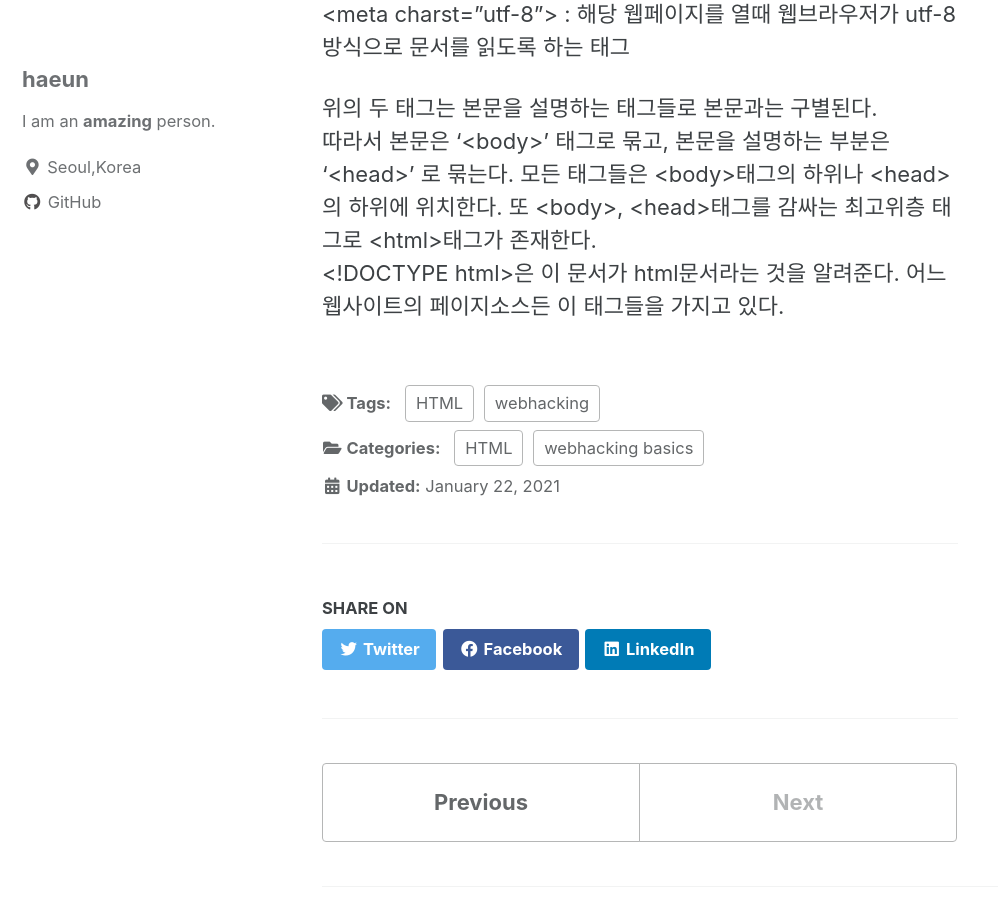
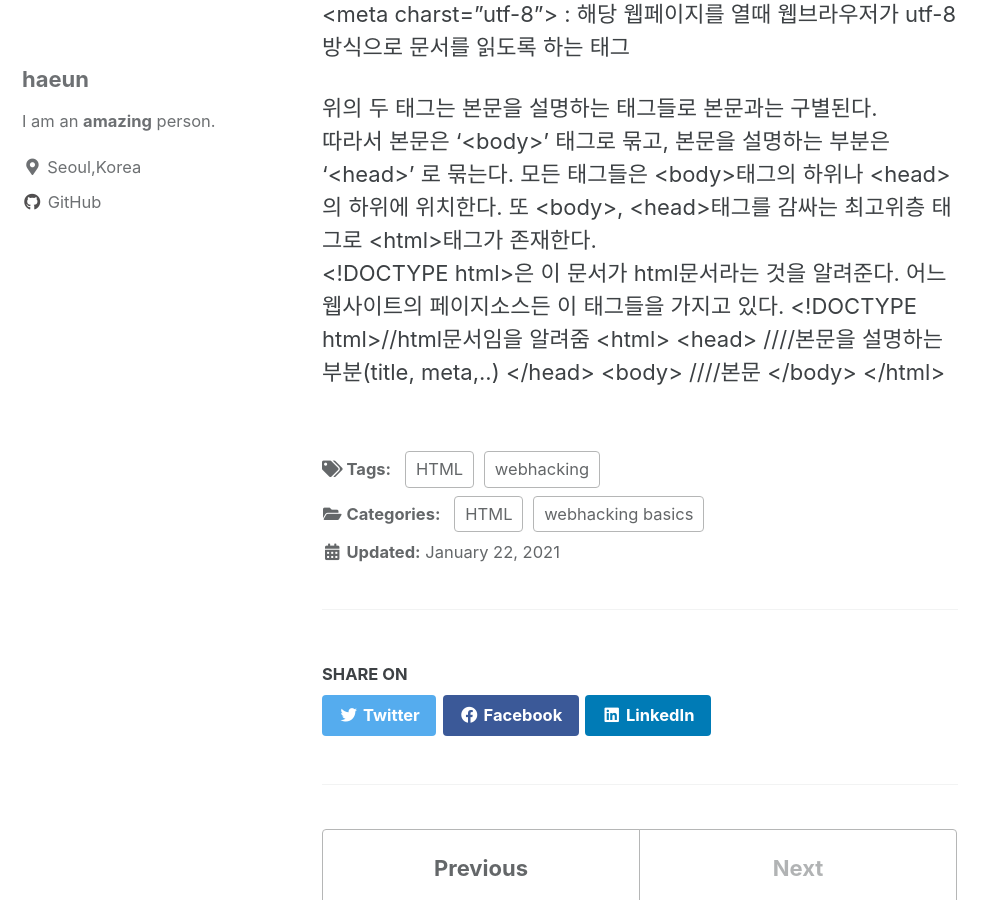
Before and after one commit to gkdms1457/TIL, a Jekyll site: the page built from _posts/webhacking/basics/HTML/2021-01-22-HTML(1).md, in a window 1280 px wide and 900 px high, scrolled down 3067 px. Shown: the whole window, without its empty margins (0-998 px from the left). Built offline with Jekyll 4.4.1, drawn with Linux system fonts in a browser that asks for light colours; cached includes are drawn as plain includes.

Commit message:
2021-01-22-TIL-remodification

```diff
--- a/_posts/webhacking/basics/HTML/2021-01-22-HTML(1).md
+++ b/_posts/webhacking/basics/HTML/2021-01-22-HTML(1).md
@@ -73,3 +73,12 @@ WebHacking 기초 - HTML(1) (HYPERTEXT MARKUP LANGUAGE)
  따라서 본문은 '\<body>' 태그로 묶고, 본문을 설명하는 부분은 '\<head>' 로 묶는다. 모든 태그들은 \<body>태그의 하위나 \<head>의 하위에 위치한다.
  또 \<body>, \<head>태그를 감싸는 최고위층 태그로 \<html>태그가 존재한다.
  \<!DOCTYPE html>은 이 문서가 html문서라는 것을 알려준다. 어느 웹사이트의 페이지소스든 이 태그들을 가지고 있다.
+     <!DOCTYPE html>//html문서임을 알려줌
+     <html>
+         <head>
+            ////본문을 설명하는 부분(title, meta,..)
+         </head>
+         <body>
+            ////본문
+         </body>
+     </html>
```
